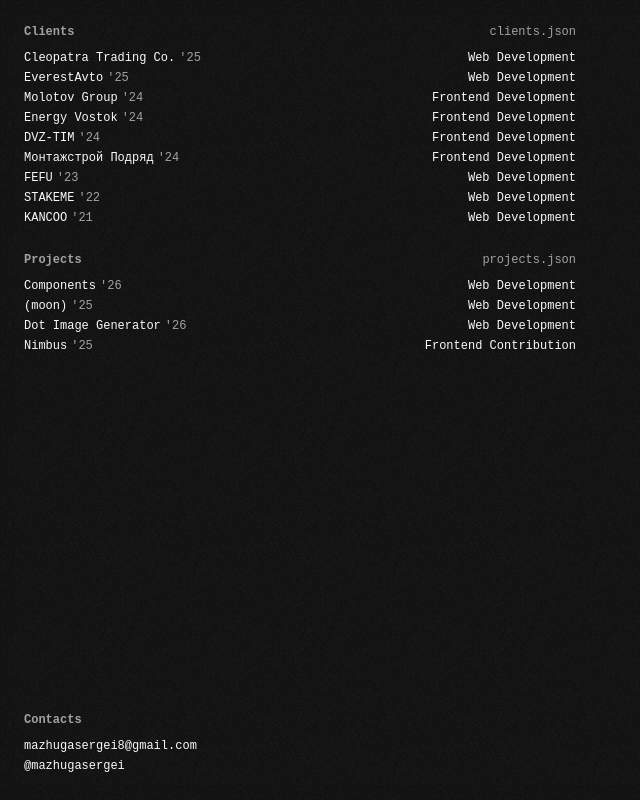
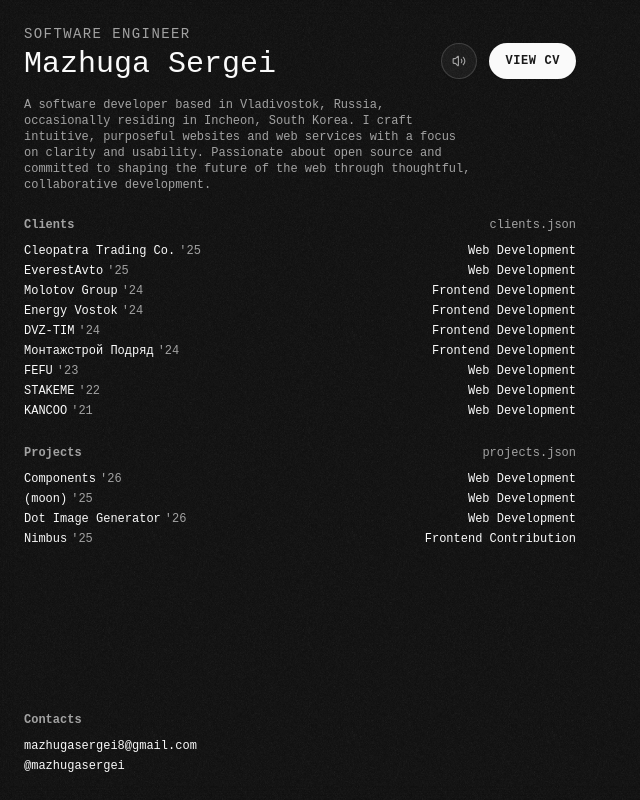
Before and after one commit to mazhugasergei/mazhugasergei.github.io, a Next.js app: page / in a window 1280 px wide. Shown: the whole page, without its empty margins (0-640 px from the left). Built offline with nearby package versions, Linux system fonts and the light colour scheme; no server answers.

Commit message:
debug: remove debug stuff

```diff
--- a/src/app/(home)/page.tsx
+++ b/src/app/(home)/page.tsx
@@ -1,4 +1,5 @@
 import { Carousel } from "@/components/carousel"
+import { Header } from "@/components/header"
 import { Lists } from "@/components/lists"
 import { SHOW_UI_OUTLINE } from "@/lib/constants/config"
 import { cn } from "@/utils/classname"
@@ -16,8 +17,7 @@ export default function Page() {
 				{/* left */}
 				<div className="relative lg:mr-6 lg:max-w-xl">
 					<div className="flex h-full flex-col space-y-6 py-6">
-						{/* <Debug /> */}
-						{/* <Header className="animate-slide-in-x pl-6 max-lg:pr-6" /> */}
+						<Header className="animate-slide-in-x pl-6 max-lg:pr-6" />
 						{SHOW_UI_OUTLINE && <div className="bg-border animate-slide-in-x h-0.25 lg:hidden" />}
 						<Carousel
 							className={cn("animate-fade-in mx-6 aspect-square sm:aspect-video lg:hidden", SHOW_UI_OUTLINE && "mb-0")}
--- a/src/components/debug.tsx
+++ /dev/null
@@ -1,13 +0,0 @@
-"use client"
-
-import { useSounds } from "@/hooks/use-sounds"
-
-export function Debug() {
-	const { soundsReady } = useSounds()
-
-	return (
-		<div className="fixed top-2 left-1/2 z-50 -translate-x-1/2 rounded bg-black px-2 py-1 font-mono text-xs text-white">
-			sounds: {soundsReady ? "✅ soundsReady" : "⏳ loading"}
-		</div>
-	)
-}
```
